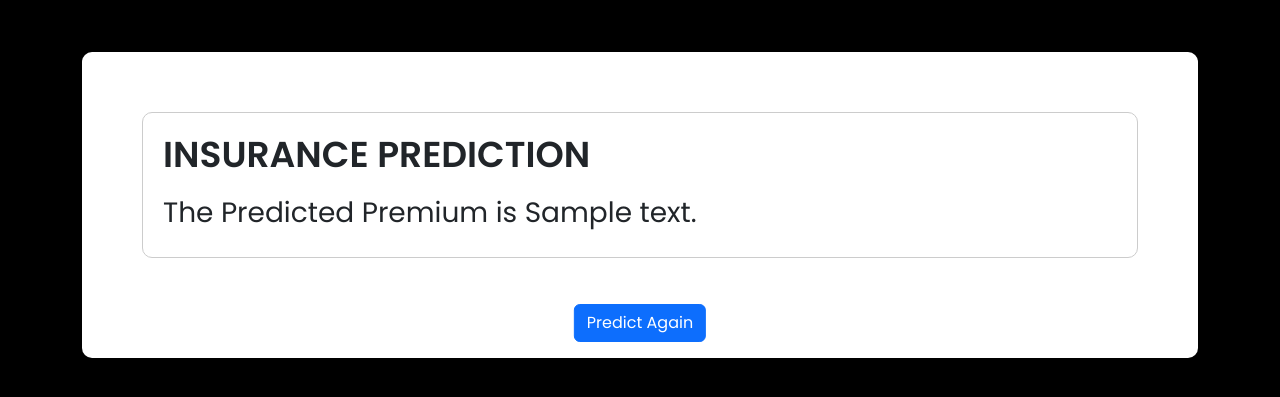
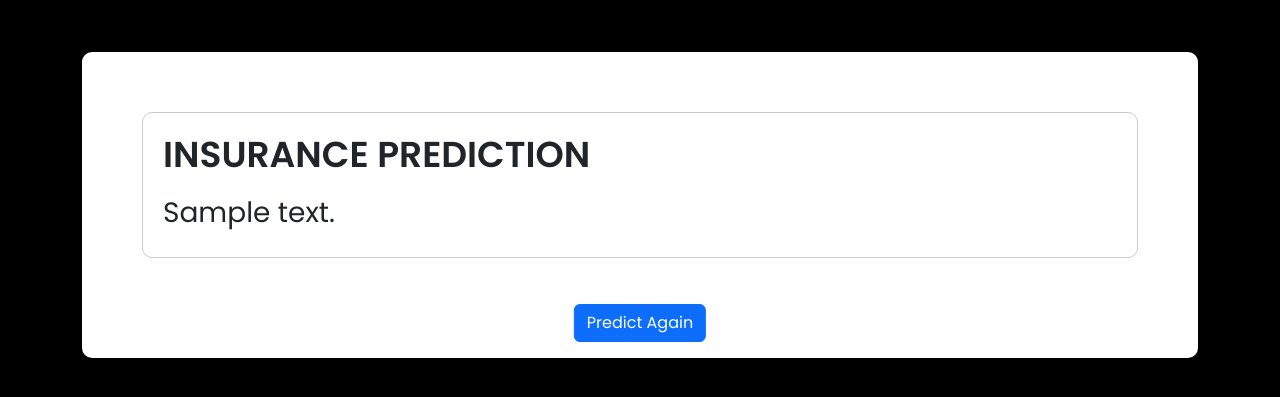
Before and after one commit to samarthsoni3002/Insurance_premium_prediction, a Flask app: template templates/index2.html in a window 1280 px wide. Shown: the part 195-592 px from the top of the page. Run offline with Flask 3, Linux system fonts and the light colour scheme; the template is opened without the code that fills it: most values are stand-ins (such as "Sample title", 1, 10 or a date in 2020); parts of the project's set-up code (start-up, migrations or seed data) failed here and were passed over.

Commit message:
index2.html modified

```diff
--- a/templates/index2.html
+++ b/templates/index2.html
@@ -82,7 +82,7 @@
           >
             Insurance Prediction
           </h2>
-          <h3>The Predicted Premium is {{prediction_text}}</h3>
+          <h3>{{prediction_text}}</h3>
           <a href="/" class="btn btn-primary predict-again-button"
             >Predict Again</a
           >
```
Also changed, not shown: 1 other file.
